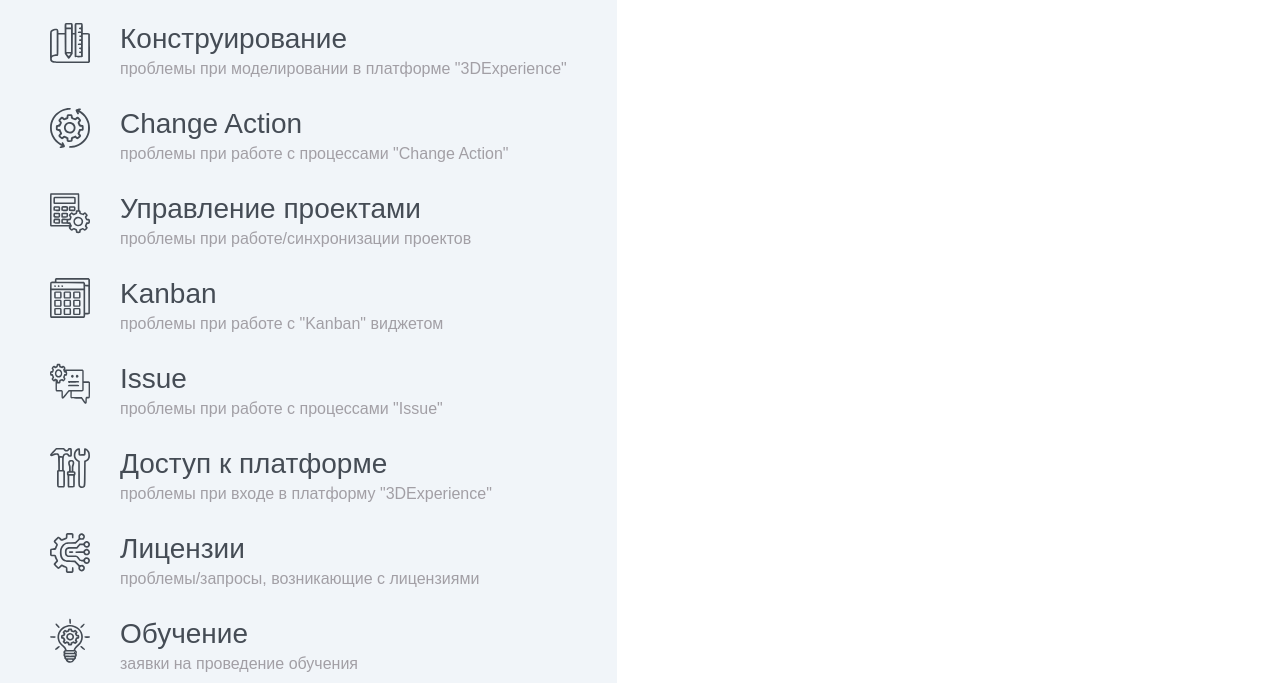
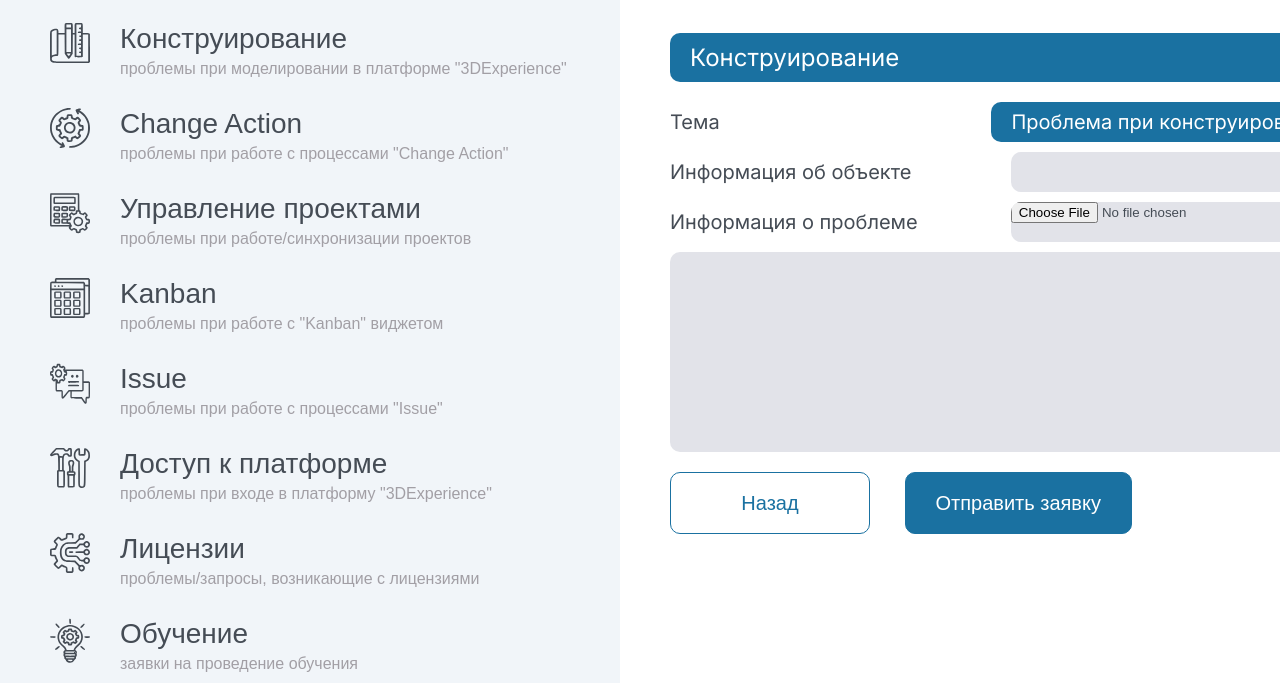
Before and after one commit to tati-b127/support_plm.github.oi, a plain HTML site: page index.html in a window 1280 px wide. Shown: the part 117-800 px from the top of the page. Drawn offline with Linux system fonts and the light colour scheme.

Commit message:
v_1_07_06_22

```diff
--- a/css/style.css
+++ b/css/style.css
@@ -47,6 +47,7 @@
     max-width: 1920px;
     margin: 0 auto;
     overflow: hidden;
+    position: relative;
 }
 
 /* HEADER */
@@ -125,6 +126,7 @@
 .menu {
     display: flex;
     height: calc(100vh - 100px);
+    /* position: relative; */
 }
 
 .menu__block {
@@ -138,7 +140,7 @@
 .menu__list {
     display: flex;
     flex-direction: column;
-    width: max-content;
+    width: 620px;
     height: 100%;
     background-color: var(--color-menu);
     padding: 25px 0;
@@ -222,11 +224,6 @@
 }
 .category__link {
     display: block;
-    /* position: absolute;
-    top: 0;
-    bottom: 0;
-    left: 0;
-    width: 100%; */
     font-size: 24px;
     color: var(--color-descr);
     padding: 25px 50px;
@@ -236,5 +233,77 @@
 }
 .category__link:hover {
     background-image: linear-gradient(90deg, rgba(194, 194, 194, 0.4) 0%, rgba(198, 201, 206, 0) 101.82%);
+}
 
+/* REQUEST */
+
+.request {
+    position: absolute;
+    top: 0;
+    left: 620px;
+    width: max-content;
+    z-index: 100;
+    height: calc(100vh - 100px);
+    padding: 50px;
 }
+.request__category {
+    font-size: 24px;
+    font-weight: 400;
+    color: #fff;
+    background-color: var(--color-main);
+    padding: 10px 20px;
+    border-radius: 10px;
+    margin-bottom: 20px;
+}
+.request__block {
+    display: flex;
+    justify-content: space-between;
+}
+.request__block_problem {
+    flex-wrap: wrap;
+}
+.request__title {
+    font-size: 20px;
+    font-weight: 400;
+    line-height: 40px;
+    color: var(--color-descr);
+    margin-bottom: 10px;
+}
+.request__theme-descr {
+    font-size: 20px;
+    line-height: 40px;
+    background-color: var(--color-main);
+    border-radius: 10px;
+    padding: 0 20px;
+    color: #fff;
+    margin-bottom: 10px;
+}
+.request__input {
+    color: var(--color-descr);
+    border: none;
+    border-radius: 10px;
+    width: 50%;
+    background: #e2e3e9;
+    margin-bottom: 10px;
+}
+.request__input-problem {
+    width: 100%;
+    height: 200px;
+    overflow-y: auto;
+    margin-bottom: 20px;
+}
+.request__btn {
+    padding: 10px 30px;
+    border: 1px solid var(--color-main);
+    font-size: 20px;
+    line-height: 40px;
+    border-radius: 10px;
+    background-color: transparent;
+    color: var(--color-main);
+    min-width: 200px;
+    margin-right: 30px;
+}
+.request__btn_submit {
+    background-color: var(--color-main);
+    color: #fff;
+}
--- a/index.html
+++ b/index.html
@@ -212,6 +212,24 @@
                 </ul>
             </div>
         </div>
+        <div class="request">
+            <h2 class="request__category">Конструирование</h2>
+            <div class="request__block request__block_theme">
+                <h3 class="request__title request__title_theme">Тема</h3>
+                <p class="request__theme-descr">Проблема при конструировании</p>
+            </div>
+            <div class="request__block request__block_object">
+                <h3 class="request__title request__title_info-object">Информация об объекте</h3>
+                <input class="request__input request__input-object" type="text" name="object" id="object">
+            </div>
+            <div class="request__block request__block_problem">
+                <h3 class="request__title request__title_info-problem">Информация о проблеме</h3>
+                <input class="request__input request__input-file" type="file" name="file" id="file">
+                <input class="request__input request__input-problem" type="text" name="problem" id="problem">
+            </div>
+            <button class="request__btn request__btn_reset">Назад</button>
+            <button class="request__btn request__btn_submit">Отправить заявку</button>
+        </div>
     </main>
 </body>
 
```
